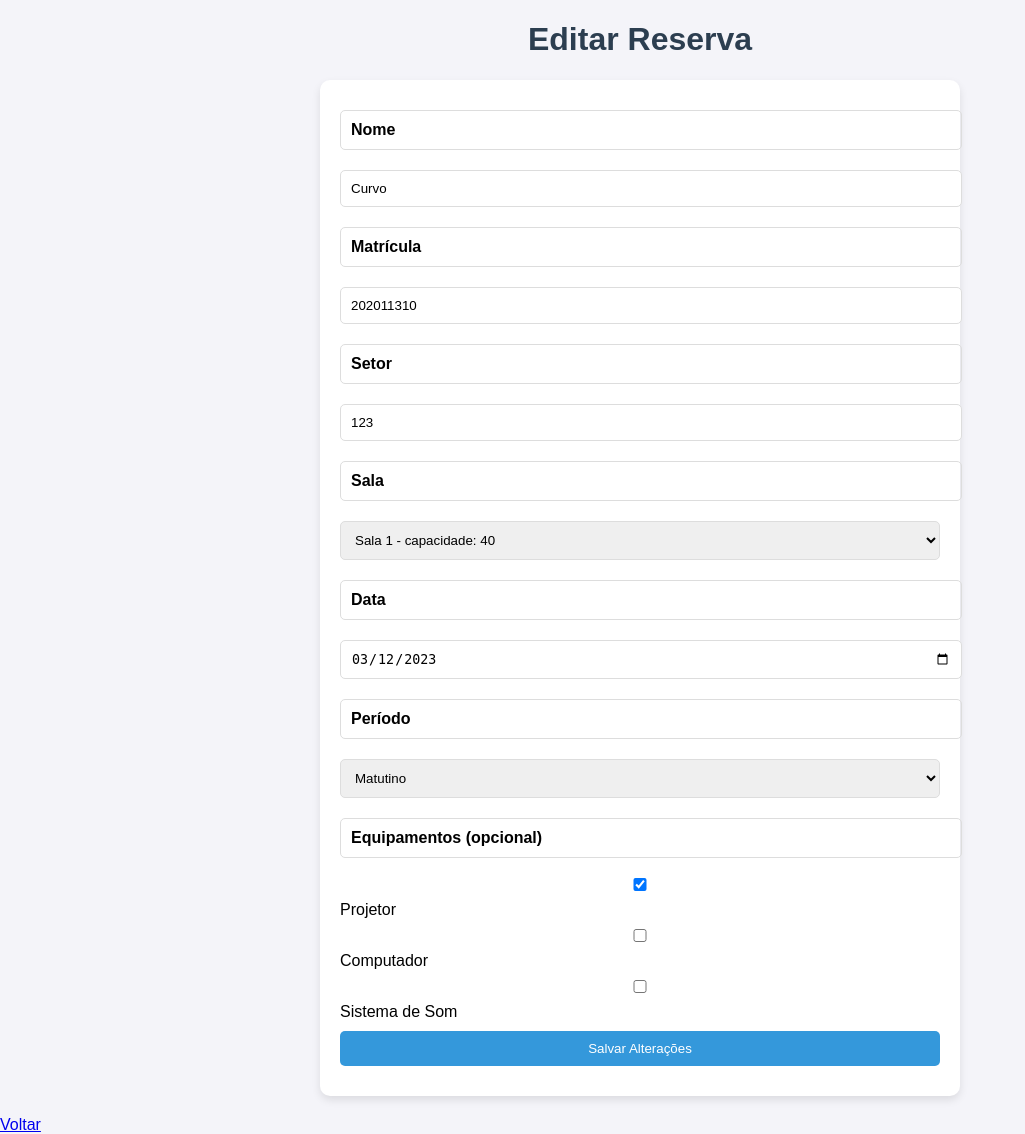
After one commit to GCurvo/Projeto-reserva-sala, a Flask app: page /editar/11 in a window 1280 px wide. The commit adds this page. Shown: the whole page, without its empty margins (0-1025 px from the left). Run offline with Flask 3, Linux system fonts and the light colour scheme; data comes from the database, SQL or seed files in the repository; both versions use the stored data as it was after the commit.

Commit message:
Limitando valores de matricula e setor apenas numéricos e ano apenas 4 digitos. Além de fazer uma nova aba de edição para reservas feitas e colocar mensagem de quando uma reserva é feita ou atualizada.

```diff
--- a/app.py
+++ b/app.py
@@ -1,7 +1,8 @@
-from flask import Flask, render_template, request, redirect, url_for
+from flask import Flask, render_template, request, redirect, url_for, flash
 from database import conectar, criar_tabelas
 
 app = Flask(__name__)
+app.secret_key = 'chave_secreta'  # Necessário para usar o flash
 
 criar_tabelas()  # Certifica que as tabelas são criadas ao iniciar o aplicativo
 
@@ -38,7 +39,6 @@ def reservar():
     ''', (sala_id, data))
     reservas_existentes = cursor.fetchall()
 
-    # Verificar conflitos de período, incluindo o período "integral"
     conflito = False
     for reserva in reservas_existentes:
         periodo_existente = reserva[0]
@@ -60,6 +60,7 @@ def reservar():
             VALUES (?, ?, ?, ?, ?, ?, ?)
         ''', (nome, matricula, setor, sala_id, data, periodo, equipamentos))
         conn.commit()
+        flash('Reserva efetuada com sucesso!')
     except Exception as e:
         print(f"Erro ao inserir reserva: {e}")
         return f"Erro ao realizar a reserva: {e}"
@@ -83,5 +84,44 @@ def deletar_reserva(id):
 
     return redirect(url_for('index'))
 
+@app.route('/editar/<int:id>', methods=['GET', 'POST'])
+def editar_reserva(id):
+    conn = conectar()
+    cursor = conn.cursor()
+
+    if request.method == 'POST':
+        nome = request.form['nome']
+        matricula = request.form['matricula']
+        setor = request.form['setor']
+        sala_id = request.form['sala_id']
+        data = request.form['data']
+        periodo = request.form['periodo']
+        equipamentos = ', '.join(request.form.getlist('equipamentos'))
+
+        try:
+            cursor.execute('''
+                UPDATE Reservas
+                SET nome = ?, matricula = ?, setor = ?, sala_id = ?, data = ?, periodo = ?, equipamentos = ?
+                WHERE id = ?
+            ''', (nome, matricula, setor, sala_id, data, periodo, equipamentos, id))
+            conn.commit()
+            flash('Reserva alterada com sucesso!')
+        except Exception as e:
+            print(f"Erro ao atualizar reserva: {e}")
+            return f"Erro ao atualizar a reserva: {e}", 400
+        finally:
+            conn.close()
+
+        return redirect(url_for('index'))
+
+    # Carrega os dados existentes para serem editados
+    cursor.execute('SELECT * FROM Reservas WHERE id = ?', (id,))
+    reserva = cursor.fetchone()
+    conn.close()
+
+    return render_template('editar_reserva.html', reserva=reserva)
+
+
+
 if __name__ == '__main__':
     app.run(debug=True)
--- a/requirements.txt
+++ b/requirements.txt
@@ -0,0 +1,2 @@
+sqlite3
+flask
--- /dev/null
+++ b/templates/editar_reserva.html
@@ -0,0 +1,97 @@
+<!DOCTYPE html>
+<html lang="en">
+<head>
+    <meta charset="UTF-8">
+    <meta name="viewport" content="width=device-width, initial-scale=1.0">
+    <title>Editar Reserva</title>
+    <style>
+        body {
+            font-family: Arial, sans-serif;
+            background-color: #f4f4f9;
+            margin: 0;
+            padding: 0;
+        }
+        h1 {
+            text-align: center;
+            color: #2c3e50;
+        }
+        form {
+            background-color: #ffffff;
+            padding: 20px;
+            margin: 20px auto;
+            border-radius: 10px;
+            max-width: 600px;
+            box-shadow: 0 4px 8px rgba(0, 0, 0, 0.1);
+        }
+        form input, form select, form button, form label {
+            width: 100%;
+            padding: 10px;
+            margin: 10px 0;
+            border: 1px solid #ddd;
+            border-radius: 5px;
+        }
+        form label {
+            font-weight: bold;
+            display: block;
+            margin-top: 10px;
+        }
+        form button {
+            background-color: #3498db;
+            color: white;
+            border: none;
+            cursor: pointer;
+        }
+        form button:hover {
+            background-color: #2980b9;
+        }
+    </style>
+</head>
+<body>
+
+    <h1>Editar Reserva</h1>
+
+    <form method="POST">
+        <label for="nome">Nome</label>
+        <input type="text" name="nome" value="{{ reserva[1] }}" required>
+
+        <label for="matricula">Matrícula</label>
+        <input type="number" name="matricula" value="{{ reserva[2] }}" required min="0">
+
+        <label for="setor">Setor</label>
+        <input type="number" name="setor" value="{{ reserva[3] }}" required min="0">
+
+        <label for="sala_id">Sala</label>
+        <select name="sala_id" required>
+            <option value="1" {% if reserva[4] == '1' %}selected{% endif %}>Sala 1 - capacidade: 40</option>
+            <option value="2" {% if reserva[4] == '2' %}selected{% endif %}>Sala 2 - capacidade: 40</option>
+            <option value="3" {% if reserva[4] == '3' %}selected{% endif %}>Sala 3 - capacidade: 40</option>
+            <option value="4" {% if reserva[4] == '4' %}selected{% endif %}>Sala 4 - capacidade: 40</option>
+            <option value="5" {% if reserva[4] == '5' %}selected{% endif %}>Sala 5 - capacidade: 40</option>
+            <option value="6" {% if reserva[4] == '6' %}selected{% endif %}>Sala 6 - capacidade: 40</option>
+            <option value="7" {% if reserva[4] == '7' %}selected{% endif %}>Sala 7 - capacidade: 40</option>
+            <option value="8" {% if reserva[4] == '8' %}selected{% endif %}>Sala 8 - capacidade: 40</option>
+            <option value="9" {% if reserva[4] == '9' %}selected{% endif %}>Auditório - capacidade: 150</option>
+        </select>
+
+        <label for="data">Data</label>
+        <input type="date" name="data" value="{{ reserva[5] }}" required max="9999-12-31">
+
+        <label for="periodo">Período</label>
+        <select name="periodo" required>
+            <option value="matutino" {% if reserva[6] == 'matutino' %}selected{% endif %}>Matutino</option>
+            <option value="vespertino" {% if reserva[6] == 'vespertino' %}selected{% endif %}>Vespertino</option>
+            <option value="integral" {% if reserva[6] == 'integral' %}selected{% endif %}>Integral</option>
+        </select>
+
+        <label for="equipamentos">Equipamentos (opcional)</label>
+        <input type="checkbox" name="equipamentos" value="Projetor" {% if 'Projetor' in reserva[7] %}checked{% endif %}> Projetor
+        <input type="checkbox" name="equipamentos" value="Computador" {% if 'Computador' in reserva[7] %}checked{% endif %}> Computador
+        <input type="checkbox" name="equipamentos" value="Sistema de Som" {% if 'Sistema de Som' in reserva[7] %}checked{% endif %}> Sistema de Som
+
+        <button type="submit">Salvar Alterações</button>
+    </form>
+
+    <a href="/">Voltar</a>
+
+</body>
+</html>
```
Also changed, not shown: templates/index.html (+46 -15 lines), main.py/index.py (added), salas.db, 1 other file.
